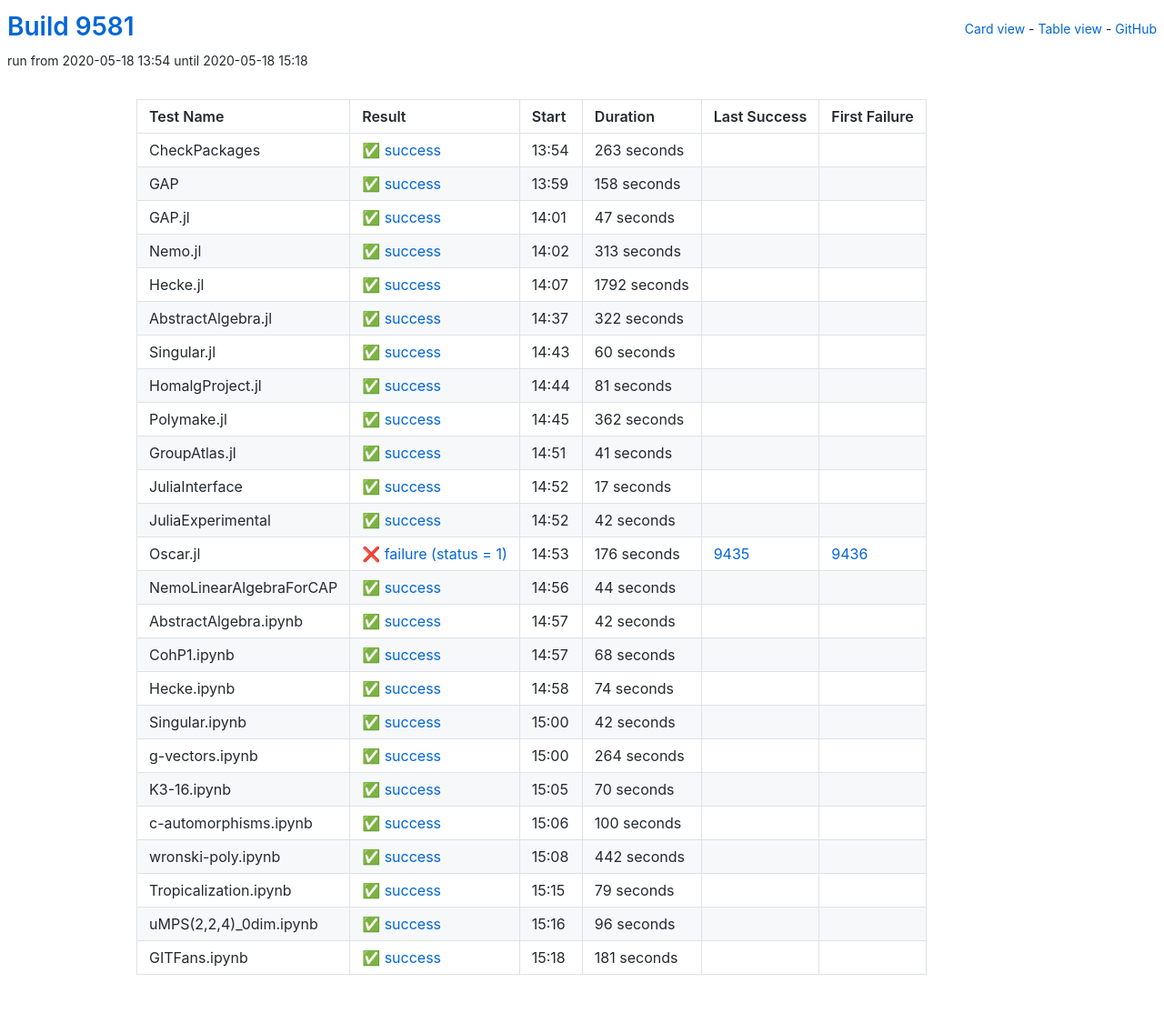
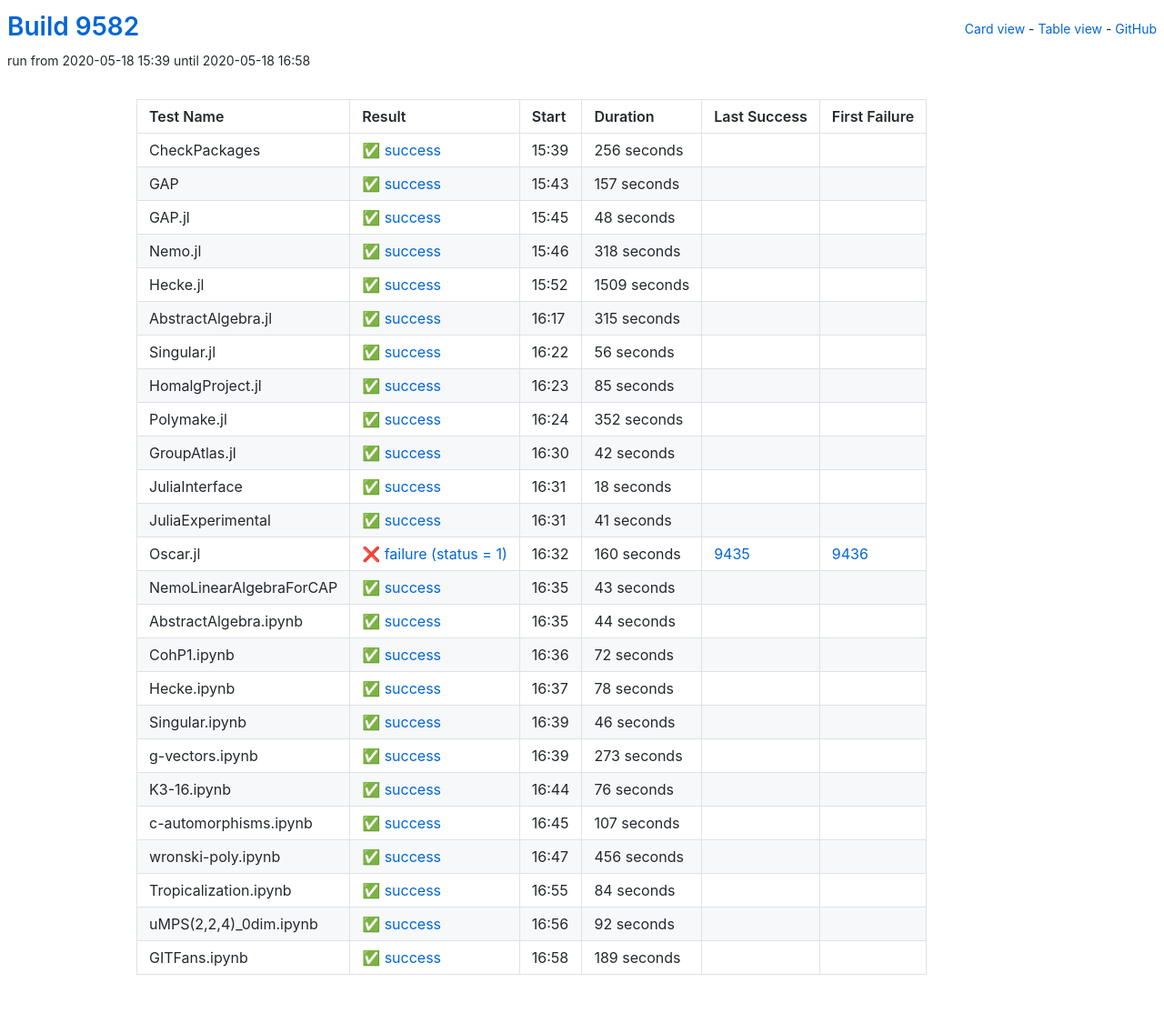
Before and after one commit to oscar-system/oscar-ci-status, a Jekyll site: the page built from table.html, in a window 1280 px wide. Shown: the whole page at 91% size. Built offline with Jekyll 4.4.1, drawn with Linux system fonts in a browser that asks for light colours.

Commit message:
Build 9582

```diff
--- a/_data/ci.yml
+++ b/_data/ci.yml
@@ -1,304 +1,304 @@
-build: 9581
-build_url: https://oscarci.mathematik.uni-kl.de/job/oscar/9581/
+build: 9582
+build_url: https://oscarci.mathematik.uni-kl.de/job/oscar/9582/
 job: oscar
 tests:
-- duration: 263
+- duration: 256
   exitcode: 0
   first_failure: false
   first_failure_url: null
   id: checkpackages
   last_success: false
   last_success_url: null
-  log: https://oscarci.mathematik.uni-kl.de/job/oscar/9581/artifact/logs/build-9581/CheckPackages.log
+  log: https://oscarci.mathematik.uni-kl.de/job/oscar/9582/artifact/logs/build-9582/CheckPackages.log
   name: CheckPackages
-  start: 2020-05-18 13:54
+  start: 2020-05-18 15:39
   status: success
   success: true
-- duration: 158
+- duration: 157
   exitcode: 0
   first_failure: false
   first_failure_url: null
   id: gap
   last_success: false
   last_success_url: null
-  log: https://oscarci.mathematik.uni-kl.de/job/oscar/9581/artifact/logs/build-9581/GAP.log
+  log: https://oscarci.mathematik.uni-kl.de/job/oscar/9582/artifact/logs/build-9582/GAP.log
   name: GAP
-  start: 2020-05-18 13:59
+  start: 2020-05-18 15:43
   status: success
   success: true
-- duration: 47
+- duration: 48
   exitcode: 0
   first_failure: false
   first_failure_url: null
   id: gap-jl
   last_success: false
   last_success_url: null
-  log: https://oscarci.mathematik.uni-kl.de/job/oscar/9581/artifact/logs/build-9581/GAP.jl.log
+  log: https://oscarci.mathematik.uni-kl.de/job/oscar/9582/artifact/logs/build-9582/GAP.jl.log
   name: GAP.jl
-  start: 2020-05-18 14:01
+  start: 2020-05-18 15:45
   status: success
   success: true
-- duration: 313
+- duration: 318
   exitcode: 0
   first_failure: false
   first_failure_url: null
   id: nemo-jl
   last_success: false
   last_success_url: null
-  log: https://oscarci.mathematik.uni-kl.de/job/oscar/9581/artifact/logs/build-9581/Nemo.jl.log
+  log: https://oscarci.mathematik.uni-kl.de/job/oscar/9582/artifact/logs/build-9582/Nemo.jl.log
   name: Nemo.jl
-  start: 2020-05-18 14:02
+  start: 2020-05-18 15:46
   status: success
   success: true
-- duration: 1792
+- duration: 1509
   exitcode: 0
   first_failure: false
   first_failure_url: null
   id: hecke-jl
   last_success: false
   last_success_url: null
-  log: https://oscarci.mathematik.uni-kl.de/job/oscar/9581/artifact/logs/build-9581/Hecke.jl.log
+  log: https://oscarci.mathematik.uni-kl.de/job/oscar/9582/artifact/logs/build-9582/Hecke.jl.log
   name: Hecke.jl
-  start: 2020-05-18 14:07
+  start: 2020-05-18 15:52
   status: success
   success: true
-- duration: 322
+- duration: 315
   exitcode: 0
   first_failure: false
   first_failure_url: null
   id: abstractalgebra-jl
   last_success: false
   last_success_url: null
-  log: https://oscarci.mathematik.uni-kl.de/job/oscar/9581/artifact/logs/build-9581/AbstractAlgebra.jl.log
+  log: https://oscarci.mathematik.uni-kl.de/job/oscar/9582/artifact/logs/build-9582/AbstractAlgebra.jl.log
   name: AbstractAlgebra.jl
-  start: 2020-05-18 14:37
+  start: 2020-05-18 16:17
   status: success
   success: true
-- duration: 60
+- duration: 56
   exitcode: 0
   first_failure: false
   first_failure_url: null
   id: singular-jl
   last_success: false
   last_success_url: null
-  log: https://oscarci.mathematik.uni-kl.de/job/oscar/9581/artifact/logs/build-9581/Singular.jl.log
+  log: https://oscarci.mathematik.uni-kl.de/job/oscar/9582/artifact/logs/build-9582/Singular.jl.log
   name: Singular.jl
-  start: 2020-05-18 14:43
+  start: 2020-05-18 16:22
   status: success
   success: true
-- duration: 81
+- duration: 85
   exitcode: 0
   first_failure: false
   first_failure_url: null
   id: homalgproject-jl
   last_success: false
   last_success_url: null
-  log: https://oscarci.mathematik.uni-kl.de/job/oscar/9581/artifact/logs/build-9581/HomalgProject.jl.log
+  log: https://oscarci.mathematik.uni-kl.de/job/oscar/9582/artifact/logs/build-9582/HomalgProject.jl.log
   name: HomalgProject.jl
-  start: 2020-05-18 14:44
+  start: 2020-05-18 16:23
   status: success
   success: true
-- duration: 362
+- duration: 352
   exitcode: 0
   first_failure: false
   first_failure_url: null
   id: polymake-jl
   last_success: false
   last_success_url: null
-  log: https://oscarci.mathematik.uni-kl.de/job/oscar/9581/artifact/logs/build-9581/Polymake.jl.log
+  log: https://oscarci.mathematik.uni-kl.de/job/oscar/9582/artifact/logs/build-9582/Polymake.jl.log
   name: Polymake.jl
-  start: 2020-05-18 14:45
+  start: 2020-05-18 16:24
+  status: success
+  success: true
+- duration: 42
+  exitcode: 0
+  first_failure: false
+  first_failure_url: null
+  id: groupatlas-jl
+  last_success: false
+  last_success_url: null
+  log: https://oscarci.mathematik.uni-kl.de/job/oscar/9582/artifact/logs/build-9582/GroupAtlas.jl.log
+  name: GroupAtlas.jl
+  start: 2020-05-18 16:30
+  status: success
+  success: true
+- duration: 18
+  exitcode: 0
+  first_failure: false
+  first_failure_url: null
+  id: juliainterface
+  last_success: false
+  last_success_url: null
+  log: https://oscarci.mathematik.uni-kl.de/job/oscar/9582/artifact/logs/build-9582/JuliaInterface.log
+  name: JuliaInterface
+  start: 2020-05-18 16:31
   status: success
   success: true
 - duration: 41
   exitcode: 0
   first_failure: false
   first_failure_url: null
-  id: groupatlas-jl
-  last_success: false
-  last_success_url: null
-  log: https://oscarci.mathematik.uni-kl.de/job/oscar/9581/artifact/logs/build-9581/GroupAtlas.jl.log
-  name: GroupAtlas.jl
-  start: 2020-05-18 14:51
-  status: success
-  success: true
-- duration: 17
-  exitcode: 0
-  first_failure: false
-  first_failure_url: null
-  id: juliainterface
-  last_success: false
-  last_success_url: null
-  log: https://oscarci.mathematik.uni-kl.de/job/oscar/9581/artifact/logs/build-9581/JuliaInterface.log
-  name: JuliaInterface
-  start: 2020-05-18 14:52
-  status: success
-  success: true
-- duration: 42
-  exitcode: 0
-  first_failure: false
-  first_failure_url: null
   id: juliaexperimental
   last_success: false
   last_success_url: null
-  log: https://oscarci.mathematik.uni-kl.de/job/oscar/9581/artifact/logs/build-9581/JuliaExperimental.log
+  log: https://oscarci.mathematik.uni-kl.de/job/oscar/9582/artifact/logs/build-9582/JuliaExperimental.log
   name: JuliaExperimental
-  start: 2020-05-18 14:52
+  start: 2020-05-18 16:31
   status: success
   success: true
-- duration: 176
+- duration: 160
   exitcode: 1
   first_failure: 9436
   first_failure_url: https://oscarci.mathematik.uni-kl.de/job/oscar/9436/
   id: oscar-jl
   last_success: 9435
   last_success_url: https://oscarci.mathematik.uni-kl.de/job/oscar/9435/
-  log: https://oscarci.mathematik.uni-kl.de/job/oscar/9581/artifact/logs/build-9581/Oscar.jl.log
+  log: https://oscarci.mathematik.uni-kl.de/job/oscar/9582/artifact/logs/build-9582/Oscar.jl.log
   name: Oscar.jl
-  start: 2020-05-18 14:53
+  start: 2020-05-18 16:32
   status: failure
   success: false
-- duration: 44
+- duration: 43
   exitcode: 0
   first_failure: false
   first_failure_url: null
   id: nemolinearalgebraforcap
   last_success: false
   last_success_url: null
-  log: https://oscarci.mathematik.uni-kl.de/job/oscar/9581/artifact/logs/build-9581/NemoLinearAlgebraForCAP.log
+  log: https://oscarci.mathematik.uni-kl.de/job/oscar/9582/artifact/logs/build-9582/NemoLinearAlgebraForCAP.log
   name: NemoLinearAlgebraForCAP
-  start: 2020-05-18 14:56
+  start: 2020-05-18 16:35
   status: success
   success: true
-- duration: 42
+- duration: 44
   exitcode: 0
   first_failure: false
   first_failure_url: null
   id: abstractalgebra-ipynb
   last_success: false
   last_success_url: null
-  log: https://oscarci.mathematik.uni-kl.de/job/oscar/9581/artifact/logs/build-9581/AbstractAlgebra.ipynb.log
+  log: https://oscarci.mathematik.uni-kl.de/job/oscar/9582/artifact/logs/build-9582/AbstractAlgebra.ipynb.log
   name: AbstractAlgebra.ipynb
-  start: 2020-05-18 14:57
+  start: 2020-05-18 16:35
   status: success
   success: true
-- duration: 68
+- duration: 72
   exitcode: 0
   first_failure: false
   first_failure_url: null
   id: cohp1-ipynb
   last_success: false
   last_success_url: null
-  log: https://oscarci.mathematik.uni-kl.de/job/oscar/9581/artifact/logs/build-9581/CohP1.ipynb.log
+  log: https://oscarci.mathematik.uni-kl.de/job/oscar/9582/artifact/logs/build-9582/CohP1.ipynb.log
   name: CohP1.ipynb
-  start: 2020-05-18 14:57
+  start: 2020-05-18 16:36
   status: success
   success: true
-- duration: 74
+- duration: 78
   exitcode: 0
   first_failure: false
   first_failure_url: null
   id: hecke-ipynb
   last_success: false
   last_success_url: null
-  log: https://oscarci.mathematik.uni-kl.de/job/oscar/9581/artifact/logs/build-9581/Hecke.ipynb.log
+  log: https://oscarci.mathematik.uni-kl.de/job/oscar/9582/artifact/logs/build-9582/Hecke.ipynb.log
   name: Hecke.ipynb
-  start: 2020-05-18 14:58
+  start: 2020-05-18 16:37
   status: success
   success: true
-- duration: 42
+- duration: 46
   exitcode: 0
   first_failure: false
   first_failure_url: null
   id: singular-ipynb
   last_success: false
   last_success_url: null
-  log: https://oscarci.mathematik.uni-kl.de/job/oscar/9581/artifact/logs/build-9581/Singular.ipynb.log
+  log: https://oscarci.mathematik.uni-kl.de/job/oscar/9582/artifact/logs/build-9582/Singular.ipynb.log
   name: Singular.ipynb
-  start: 2020-05-18 15:00
+  start: 2020-05-18 16:39
   status: success
   success: true
-- duration: 264
+- duration: 273
   exitcode: 0
   first_failure: false
   first_failure_url: null
   id: g-vectors-ipynb
   last_success: false
   last_success_url: null
-  log: https://oscarci.mathematik.uni-kl.de/job/oscar/9581/artifact/logs/build-9581/g-vectors.ipynb.log
+  log: https://oscarci.mathematik.uni-kl.de/job/oscar/9582/artifact/logs/build-9582/g-vectors.ipynb.log
   name: g-vectors.ipynb
-  start: 2020-05-18 15:00
+  start: 2020-05-18 16:39
   status: success
   success: true
-- duration: 70
+- duration: 76
   exitcode: 0
   first_failure: false
   first_failure_url: null
   id: k3-16-ipynb
   last_success: false
   last_success_url: null
-  log: https://oscarci.mathematik.uni-kl.de/job/oscar/9581/artifact/logs/build-9581/K3-16.ipynb.log
+  log: https://oscarci.mathematik.uni-kl.de/job/oscar/9582/artifact/logs/build-9582/K3-16.ipynb.log
   name: K3-16.ipynb
-  start: 2020-05-18 15:05
+  start: 2020-05-18 16:44
   status: success
   success: true
-- duration: 100
+- duration: 107
   exitcode: 0
   first_failure: false
   first_failure_url: null
   id: c-automorphisms-ipynb
   last_success: false
   last_success_url: null
-  log: https://oscarci.mathematik.uni-kl.de/job/oscar/9581/artifact/logs/build-9581/c-automorphisms.ipynb.log
+  log: https://oscarci.mathematik.uni-kl.de/job/oscar/9582/artifact/logs/build-9582/c-automorphisms.ipynb.log
   name: c-automorphisms.ipynb
-  start: 2020-05-18 15:06
+  start: 2020-05-18 16:45
   status: success
   success: true
-- duration: 442
+- duration: 456
   exitcode: 0
   first_failure: false
   first_failure_url: null
   id: wronski-poly-ipynb
   last_success: false
   last_success_url: null
-  log: https://oscarci.mathematik.uni-kl.de/job/oscar/9581/artifact/logs/build-9581/wronski-poly.ipynb.log
+  log: https://oscarci.mathematik.uni-kl.de/job/oscar/9582/artifact/logs/build-9582/wronski-poly.ipynb.log
   name: wronski-poly.ipynb
-  start: 2020-05-18 15:08
+  start: 2020-05-18 16:47
   status: success
   success: true
-- duration: 79
+- duration: 84
   exitcode: 0
   first_failure: false
   first_failure_url: null
   id: tropicalization-ipynb
   last_success: false
   last_success_url: null
-  log: https://oscarci.mathematik.uni-kl.de/job/oscar/9581/artifact/logs/build-9581/Tropicalization.ipynb.log
+  log: https://oscarci.mathematik.uni-kl.de/job/oscar/9582/artifact/logs/build-9582/Tropicalization.ipynb.log
   name: Tropicalization.ipynb
-  start: 2020-05-18 15:15
+  start: 2020-05-18 16:55
   status: success
   success: true
-- duration: 96
+- duration: 92
   exitcode: 0
   first_failure: false
   first_failure_url: null
   id: umps-2-2-4-0dim-ipynb
   last_success: false
   last_success_url: null
-  log: https://oscarci.mathematik.uni-kl.de/job/oscar/9581/artifact/logs/build-9581/uMPS-2-2-4-_0dim.ipynb.log
+  log: https://oscarci.mathematik.uni-kl.de/job/oscar/9582/artifact/logs/build-9582/uMPS-2-2-4-_0dim.ipynb.log
   name: uMPS(2,2,4)_0dim.ipynb
-  start: 2020-05-18 15:16
+  start: 2020-05-18 16:56
   status: success
   success: true
-- duration: 181
+- duration: 189
   exitcode: 0
   first_failure: false
   first_failure_url: null
   id: gitfans-ipynb
   last_success: false
   last_success_url: null
-  log: https://oscarci.mathematik.uni-kl.de/job/oscar/9581/artifact/logs/build-9581/GITFans.ipynb.log
+  log: https://oscarci.mathematik.uni-kl.de/job/oscar/9582/artifact/logs/build-9582/GITFans.ipynb.log
   name: GITFans.ipynb
-  start: 2020-05-18 15:18
+  start: 2020-05-18 16:58
   status: success
   success: true
```
Also changed, not shown: README.md.
